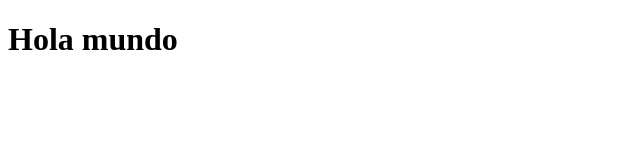
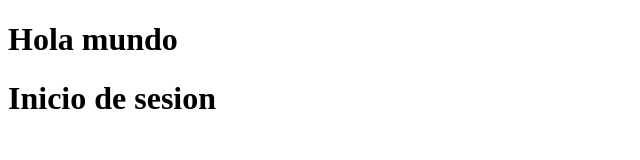
Before and after one commit to usuarioXavier/TendenciasactuLeccion01, a plain HTML site: page index.html in a window 1280 px wide. Shown: the whole page, without its empty margins (0-640 px from the left). Drawn offline with Linux system fonts and the light colour scheme.

Commit message:
Agregado contactos

```diff
--- a/index.html
+++ b/index.html
@@ -4,9 +4,12 @@
     <meta charset="UTF-8">
     <meta http-equiv="X-UA-Compatible" content="IE=edge">
     <meta name="viewport" content="width=device-width, initial-scale=1.0">
-    <title>Document</title>
+    <title>Probando git</title>
 </head>
 <body>
     <h1>Hola mundo</h1>
+    <form action="">
+        <h1>Inicio de sesion</h1>
+    </form>
 </body>
 </html>
```
Also changed, not shown: contactos.js (added).
